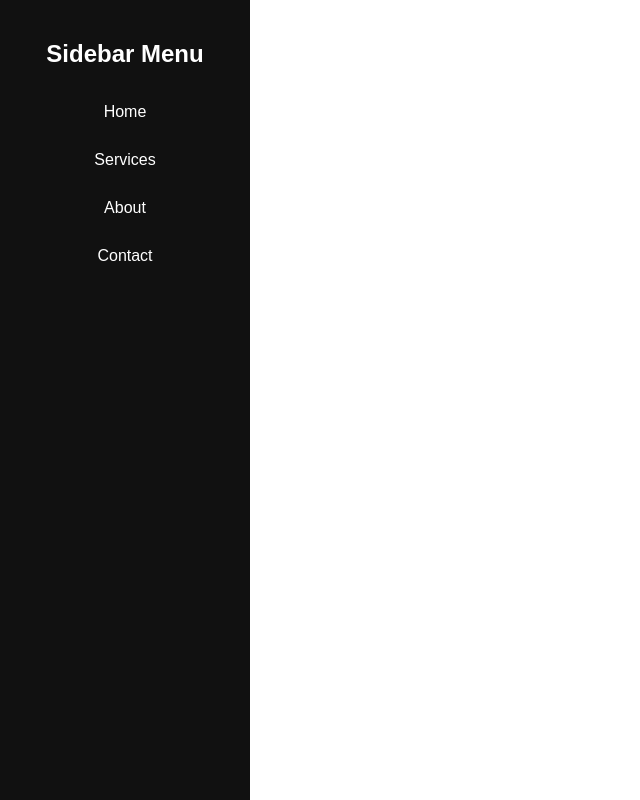
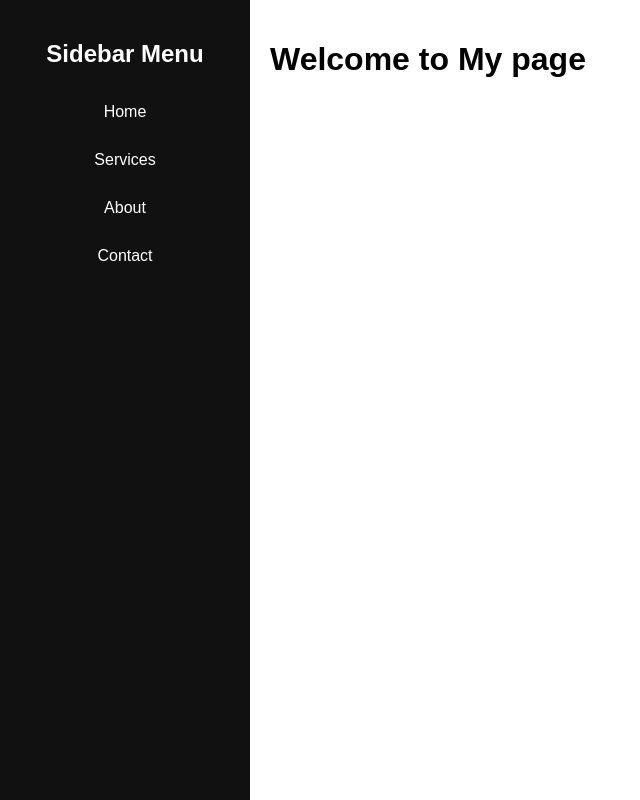
Before and after one commit to kaletmk17/assingment-20, a plain HTML site: page index.html in a window 1280 px wide. Shown: the whole page, without its empty margins (0-640 px from the left). Drawn offline with Linux system fonts and the light colour scheme.

Commit message:
content added

```diff
--- a/index.html
+++ b/index.html
@@ -17,7 +17,11 @@
             <li><a href="#about">About</a></li>
             <li><a href="#contact">Contact</a></li>
         </ul>
+    </div>
 
+    <div class="main-content">
+        <h1>Welcome to My page</h1>
+    </div>
 </body>
 
 </html>
```
